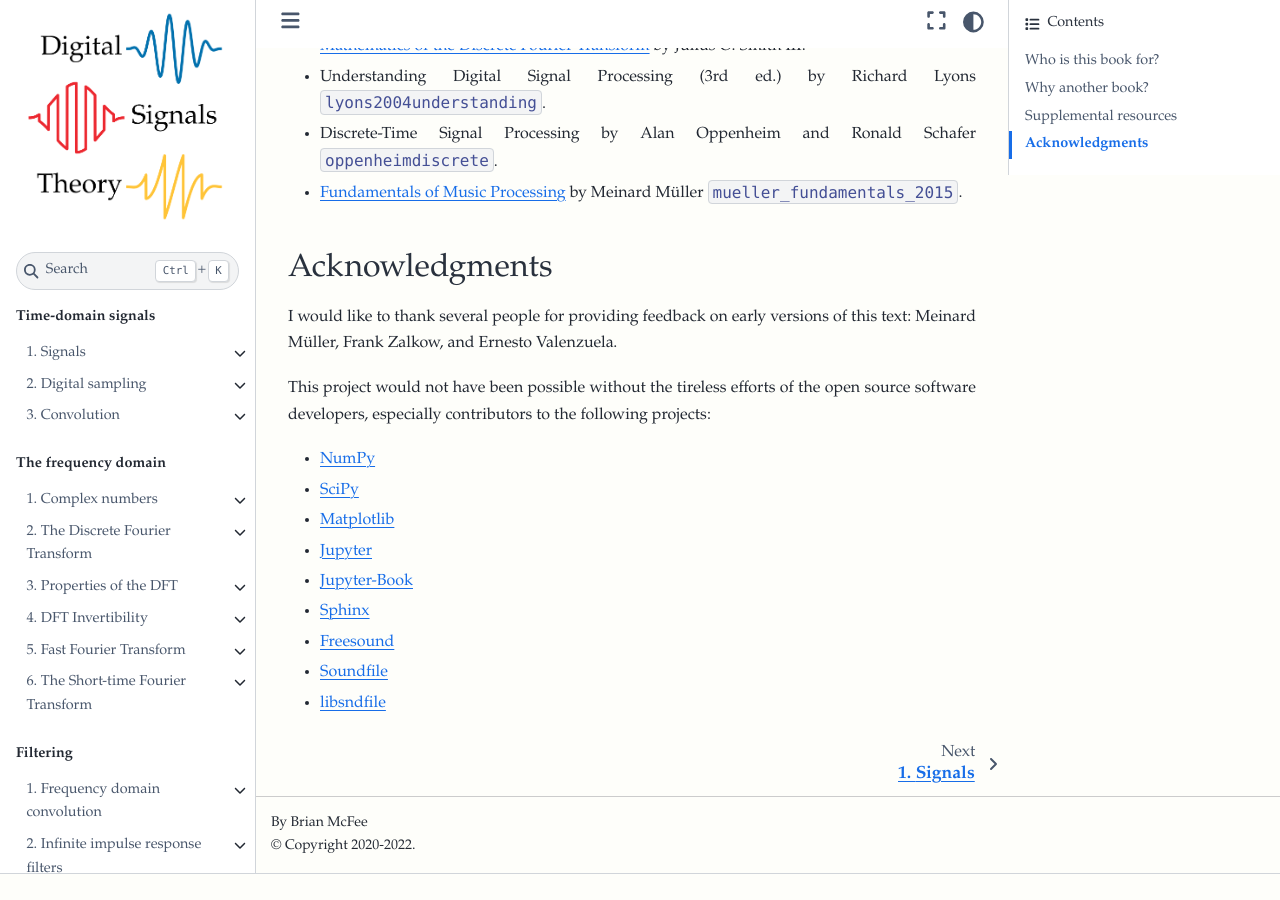
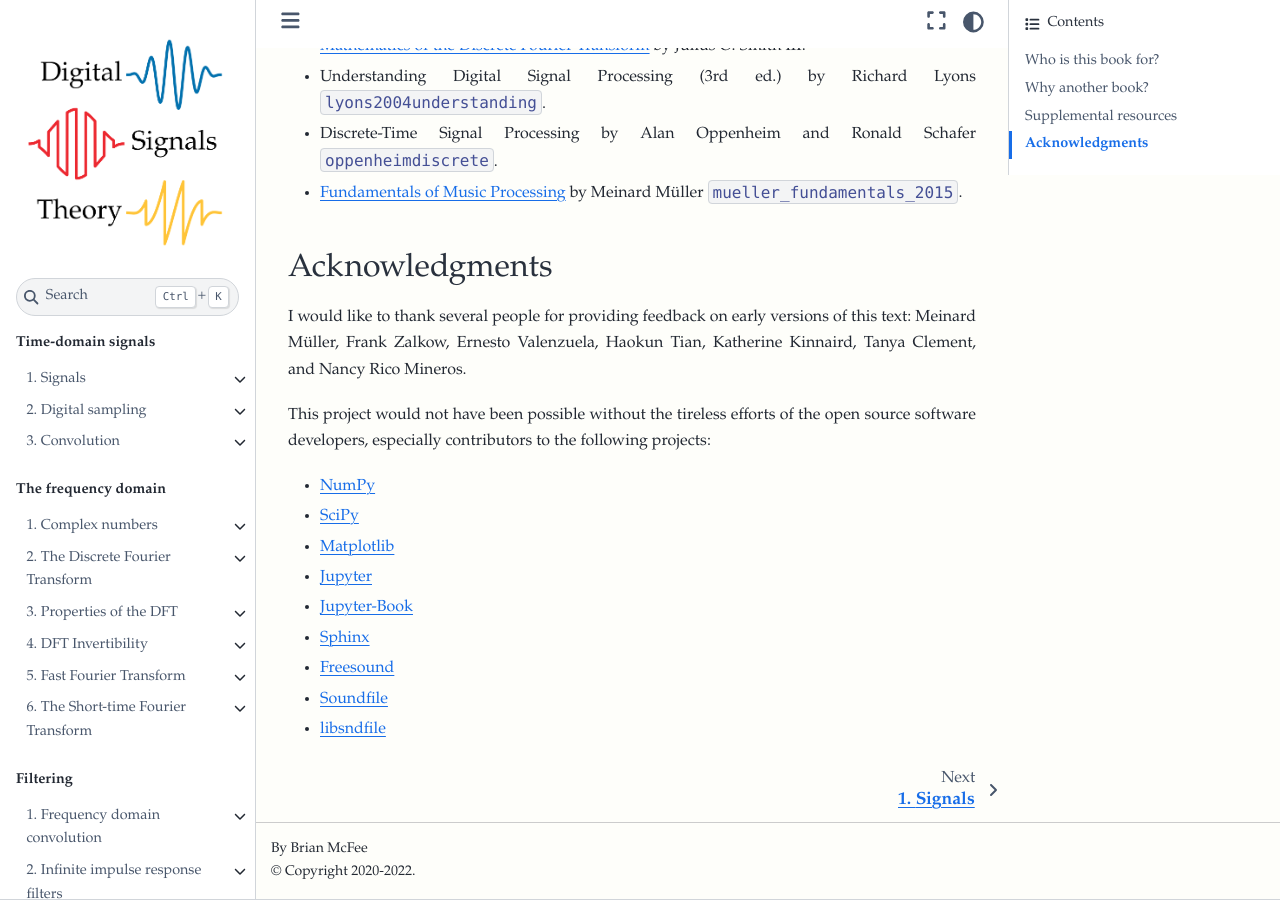
Before and after one commit to bmcfee/dstbook, a Jupyter Book: the page built from content/intro.md, in a window 1280 px wide and 900 px high, scrolled down 1769 px. Built offline with Jupyter Book 1.0.4 settings and Sphinx 7.4.7 and the Sphinx Book theme 1.1.4, drawn with Linux system fonts in a browser that asks for light colours; pages that are not in the unit, such as notebooks, are missing from menus; cross-references to code outside the pages are shown as plain code; before the commit the page ends 2643 px from its top, so only the background shows below that.

Commit message:
updated acknowledgments

```diff
--- a/content/intro.md
+++ b/content/intro.md
@@ -56,7 +56,8 @@ Depending on your background, you may find yourself wanting more foundational ma
 
 ## Acknowledgments
 
-I would like to thank several people for providing feedback on early versions of this text: Meinard Müller, Frank Zalkow, and Ernesto Valenzuela.
+I would like to thank several people for providing feedback on early versions of this text: Meinard Müller, Frank Zalkow, Ernesto Valenzuela, Haokun Tian,
+Katherine Kinnaird, Tanya Clement, and Nancy Rico Mineros.
 
 This project would not have been possible without the tireless efforts of the open source software developers, especially contributors to the following projects:
 - [NumPy](https://numpy.org/)
```
